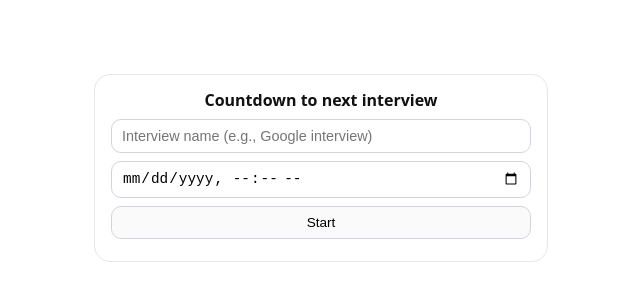
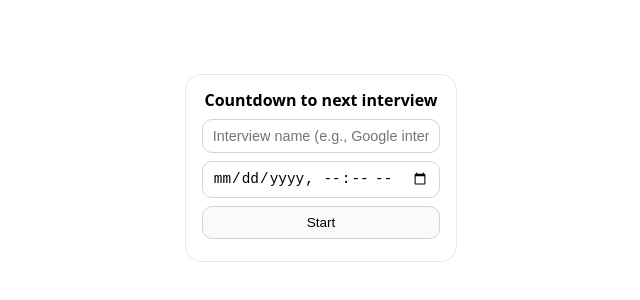
Before and after one commit to thetechinterviewinfo-glitch/countdown-widget, a plain HTML site: page index.html in a window 1280 px wide. Shown: the part 232-532 px from the top of the page, without its empty margins (319-959 px from the left). Drawn offline with Linux system fonts and the light colour scheme.

Commit message:
Update index.html

```diff
--- a/index.html
+++ b/index.html
@@ -6,23 +6,26 @@
 <title>Countdown to next interview</title>
 
 <style>
-  body {
-    font-family: system-ui, -apple-system, Segoe UI, Roboto, Helvetica, Arial, sans-serif;
-    background: #ffffff;
-    color: #111;
+  html, body {
+    height: 100%;
+    margin: 0;
+    padding: 0;
     display: flex;
     justify-content: center;
     align-items: center;
-    min-height: 100vh;
-    margin: 0;
+    background: transparent; /* lets Notion’s frame handle the background */
+    overflow: hidden;
+    font-family: system-ui, -apple-system, Segoe UI, Roboto, Helvetica, Arial, sans-serif;
   }
 
   .container {
+    width: 100%;
     max-width: 420px;
-    width: 100%;
     padding: 14px 16px;
+    border-radius: 16px;  /* fully round the widget */
     border: 1px solid #e5e7eb;
-    border-radius: 16px;
+    background: #ffffff;
+    box-sizing: border-box;
   }
 
   h1 {
@@ -82,7 +85,7 @@
     font-size: 0.9rem;
     font-weight: 500;
     color: #555;
-    margin-top: 4px; /* comfortable gap between countdown and subtitle */
+    margin-top: 4px;
     line-height: 1.15;
   }
 </style>
```
